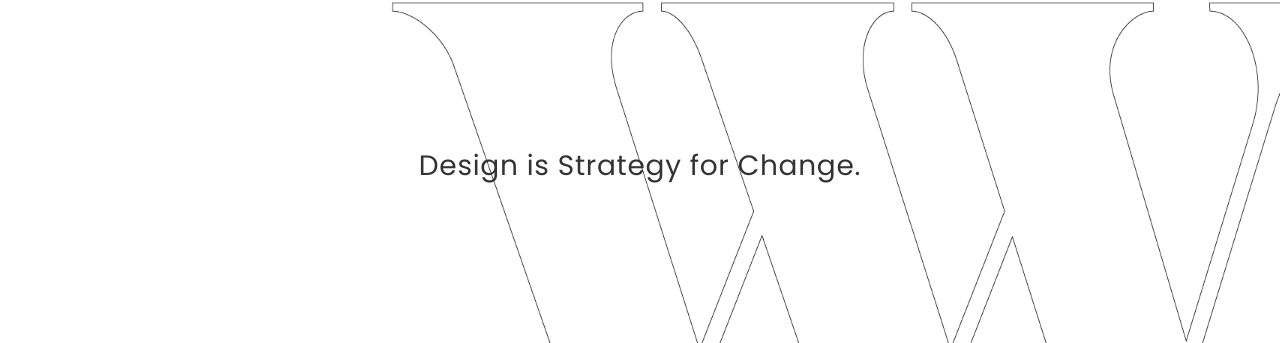
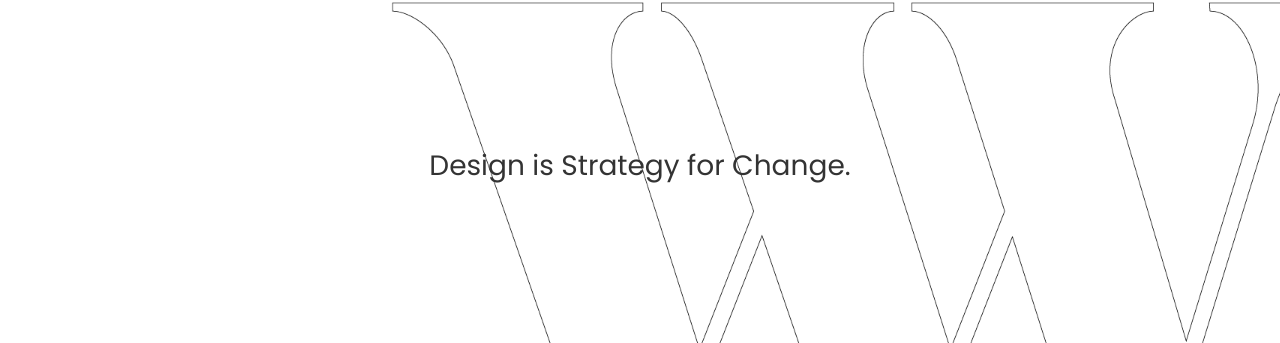
Before and after one commit to rwcstudio/wilcoxwilliams.github.io, a Jekyll site: the page built from index.md, in a window 1280 px wide and 900 px high. Shown: the part 289-632 px from the top of the window. Built offline with Jekyll 4.4.1, drawn with Linux system fonts in a browser that asks for light colours.

Commit message:
Update style.css

```diff
--- a/assets/css/style.css
+++ b/assets/css/style.css
@@ -10,7 +10,6 @@ General Styles
 body {
 	background: #fff;
 	font: 14px/1.8 'Poppins', sans-serif;
-	letter-spacing: .05em;
 	color: #777;
 	overflow-x: hidden;
 	-ms-overflow-style: scrollbar;
@@ -185,7 +184,7 @@ blockquote.serif-quote {
 }
 
 b {
-	font-family: 'Poppins-600', sans-serif;
+	font-family: 'Poppins 600', sans-serif;
 	font-weight: bold;
 }
 
```
